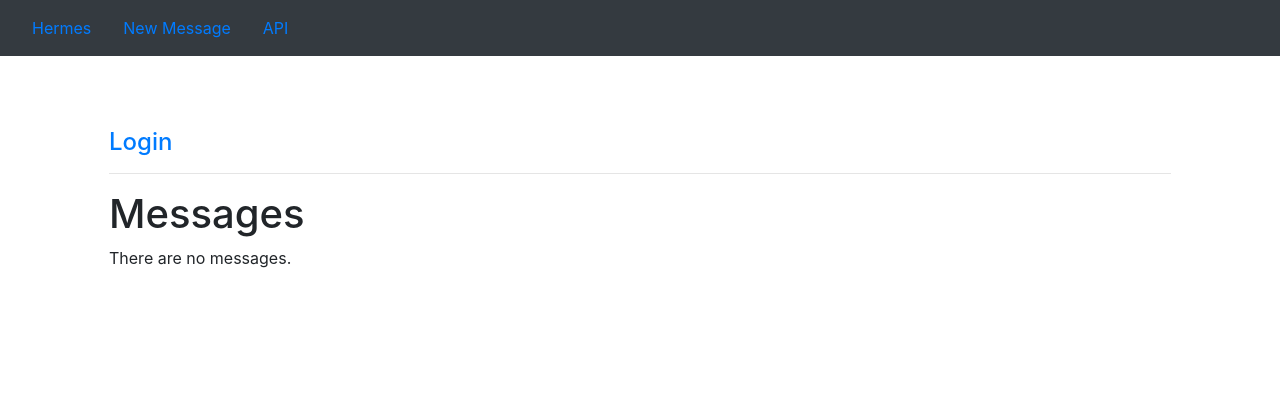
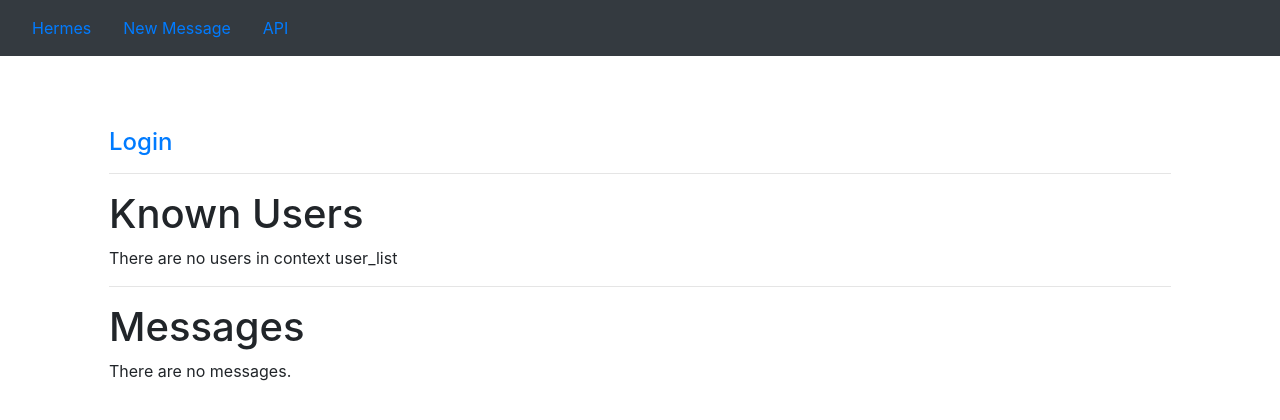
Before and after one commit to LCOGT/hermes, a Django app: page / in a window 1280 px wide. Shown: the top 420 px of the page. Run offline with Django 4.2, Linux system fonts and the light colour scheme; data that the repository does not hold is empty; some libraries are stand-ins or nearby versions.

Commit message:
add a User list to the index (message_list.html) template
this is for experimentation and to examine the User
instances that mozilla_dango_oidc is creating

```diff
--- a/hermes/templates/hermes/message_list.html
+++ b/hermes/templates/hermes/message_list.html
@@ -9,8 +9,40 @@
   {% else %}
     <a href="{% url 'oidc_authentication_init' %}"><h4>Login</h4></a>
   {% endif %}
+
   <hr>
-    <h1>Messages</h1>
+  <h1>Known Users</h1>
+  {% if user_list %}
+  <ul>
+
+      <table class="table table-striped">
+        <thead>
+          <tr>
+            <th>Username</th>
+            <th>Email</th>
+            <th>is_staff</th>
+            <th>is_authenticated</th>
+          </tr>
+        </thead>
+        <tbody>
+          {% for this_user in user_list %}
+        <tr>
+          <td>{{ this_user.username }}</td>
+          <td>{{ this_user.email }}</td>
+          <td>{{ this_user.is_staff }}</td>
+          <td>{{ this_user.is_authenticated }}</td>
+        </tr>
+        {% endfor %}
+      </tbody>
+      </table>
+
+  </ul>
+  {% else %}
+    <p>There are no users in context user_list</p>
+  {% endif %}
+
+  <hr>
+  <h1>Messages</h1>
   {% if message_list %}
   <ul>
     {% for message in message_list %}
--- a/hermes/views.py
+++ b/hermes/views.py
@@ -1,6 +1,9 @@
 import json
 import logging
 import os
+
+# this is for OIDC experimentation
+from django.contrib.auth.models import User
 
 from django.views.decorators.csrf import csrf_exempt
 from django.views.generic import ListView, DetailView, FormView
@@ -80,7 +83,9 @@ class MessageViewSet(viewsets.ModelViewSet):
 
 
 class MessageListView(ListView):
-    model = Message
+    # change the model form Message to User for OIDC experimentation
+    model = User
+    template_name = 'hermes/message_list.html'
 
 
 class MessageDetailView(DetailView):
```
